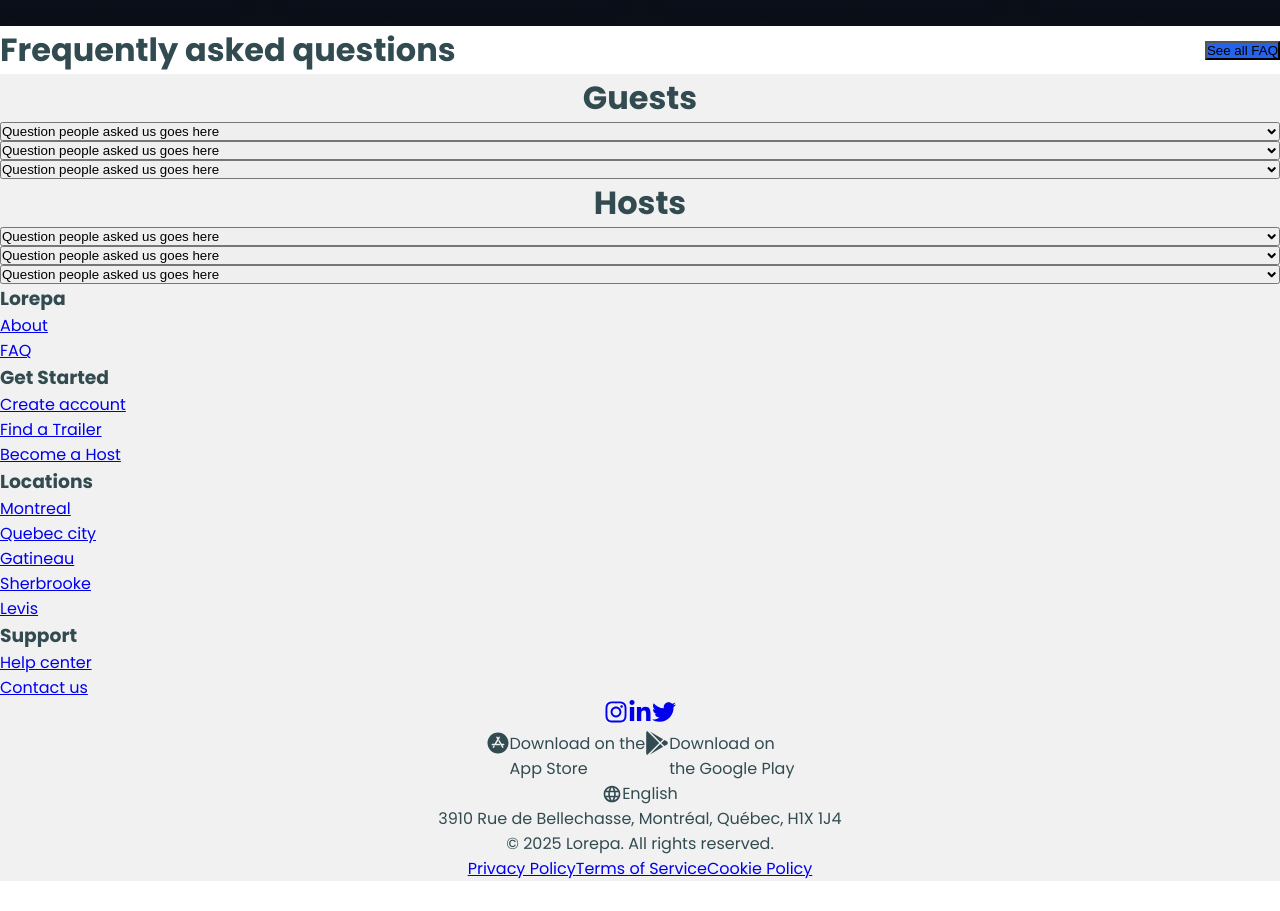
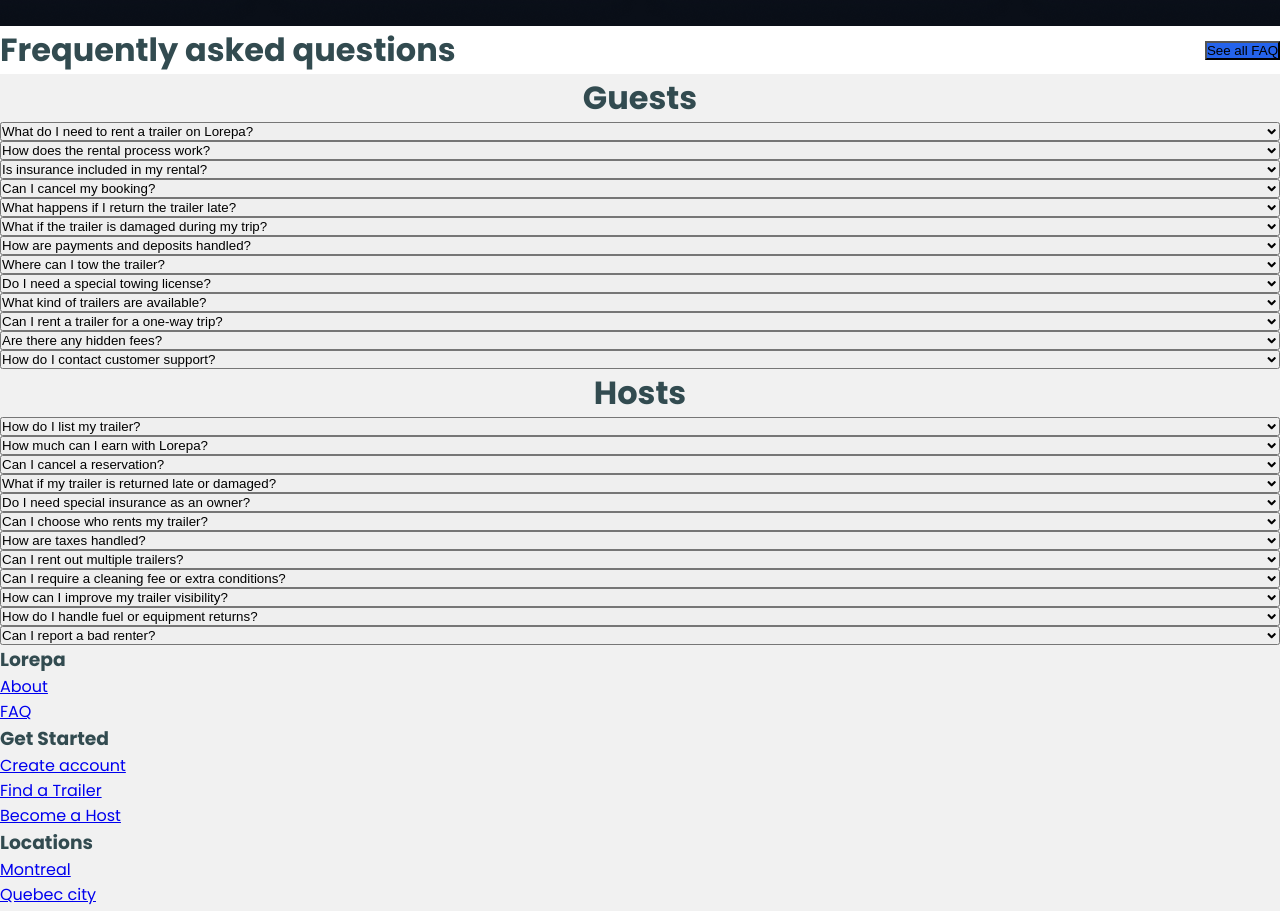
Before and after one commit to talha2224/lorepa, a React (Vite) app: page / in a window 1280 px wide. Shown: the part 3321-4232 px from the top of the page. Before the commit the page ends 4202 px from the top, so only its background shows below. Built offline with nearby package versions, Linux system fonts and the light colour scheme.

Commit message:
faqs added

```diff
--- a/constants/constant.js
+++ b/constants/constant.js
@@ -1,29 +1,120 @@
 export const guestFAQs = [
   {
-    question: "Question people asked us goes here",
-    answer: "Anim pariatur cliche reprehenderit, enim eiusmod high life accusamus terry richardson ad squid. 3 wolf moon officia aute, non cupidatat skateboard dolor brunch.S.Anim pariatur cliche reprehenderit, enim eiusmod high life accusamus terry richardson ad squid. 3 wolf moon officia aute, non cupidatat skateboard dolor brunch.S.Anim pariatur cliche reprehenderit, enim eiusmod high life accusamus terry richardson ad squid. 3 wolf moon officia aute, non cupidatat skateboard dolor brunch.S.Anim pariatur cliche reprehenderit, enim eiusmod high life accusamus terry richardson ad squid. 3 wolf moon officia aute, non cupidatat skateboard dolor brunch.S.",
+    question: "What do I need to rent a trailer on Lorepa?",
+    answer: "To rent a trailer, you must be at least 21 years old, hold a valid driver’s license, and provide proof of insurance (FAQ27). You will also need a verified Lorepa account.",
   },
   {
-    question: "Question people asked us goes here",
-    answer: "Anim pariatur cliche reprehenderit, enim eiusmod high life accusamus terry richardson ad squid. 3 wolf moon officia aute, non cupidatat skateboard dolor brunch.S.Anim pariatur cliche reprehenderit, enim eiusmod high life accusamus terry richardson ad squid. 3 wolf moon officia aute, non cupidatat skateboard dolor brunch.S.Anim pariatur cliche reprehenderit, enim eiusmod high life accusamus terry richardson ad squid. 3 wolf moon officia aute, non cupidatat skateboard dolor brunch.S.Anim pariatur cliche reprehenderit, enim eiusmod high life accusamus terry richardson ad squid. 3 wolf moon officia aute, non cupidatat skateboard dolor brunch.S.",
+    question: "How does the rental process work?",
+    answer: "You browse available trailers, send a request to the owner, and once approved, confirm your booking. A rental contract and inspection photos are generated automatically.",
   },
   {
-    question: "Question people asked us goes here",
-    answer: "Anim pariatur cliche reprehenderit, enim eiusmod high life accusamus terry richardson ad squid. 3 wolf moon officia aute, non cupidatat skateboard dolor brunch.S.Anim pariatur cliche reprehenderit, enim eiusmod high life accusamus terry richardson ad squid. 3 wolf moon officia aute, non cupidatat skateboard dolor brunch.S.Anim pariatur cliche reprehenderit, enim eiusmod high life accusamus terry richardson ad squid. 3 wolf moon officia aute, non cupidatat skateboard dolor brunch.S.Anim pariatur cliche reprehenderit, enim eiusmod high life accusamus terry richardson ad squid. 3 wolf moon officia aute, non cupidatat skateboard dolor brunch.S.",
+    question: "Is insurance included in my rental?",
+    answer: "No. You are required to provide valid auto insurance that covers towing. Additional optional protection may be offered during checkout.",
+  },
+  {
+    question: "Can I cancel my booking?",
+    answer: "Yes, you can cancel under the terms described in our cancellation policy. Refunds may vary depending on when the cancellation is made relative to the start date.",
+  },
+  {
+    question: "What happens if I return the trailer late?",
+    answer: "Late returns may incur a flat penalty fee, as outlined in the Terms of Use. Always notify the owner in case of delay to avoid disputes.",
+  },
+  {
+    question: "What if the trailer is damaged during my trip?",
+    answer: "You are responsible for any damage during the rental period. Damage costs may be deducted from your deposit or charged directly, depending on the severity and proof.",
+  },
+  {
+    question: "How are payments and deposits handled?",
+    answer: "Payments are processed securely through Stripe. A security deposit is held during the rental period and released within 7 days if no issues are reported.",
+  },
+  {
+    question: "Where can I tow the trailer?",
+    answer: "Most trailers can be towed within Canada. If cross-border travel (e.g., to the USA) is planned, check with the owner first and mention it in your request.",
+  },
+  {
+    question: "Do I need a special towing license?",
+    answer: "In most Canadian provinces, a standard Class 5 license is enough for small trailers. However, it's your responsibility to ensure you meet local requirements and that your vehicle is rated to tow the selected trailer.",
+  },
+  {
+    question: "What kind of trailers are available?",
+    answer: "Lorepa offers utility trailers, enclosed cargo trailers, car haulers, motorcycle trailers, and more. You can filter by category, size, or location.",
+  },
+  {
+    question: "Can I rent a trailer for a one-way trip?",
+    answer: "Most rentals are round-trip. If you need one-way rental, contact the owner directly or check listings with flexible return options.",
+  },
+  {
+    question: "Are there any hidden fees?",
+    answer: "No hidden fees. All charges are shown upfront. Some extras (e.g., cleaning, extra days, mileage overage) may be added if not respected.",
+  },
+  {
+    question: "How do I contact customer support?",
+    answer: "You can reach our support team via the chat feature on the app or website, or by email at support@lorepa.ca. Response time is typically under 24h.",
   },
 ];
 
 export const hostFAQs = [
   {
-    question: "Question people asked us goes here",
-    answer: "Anim pariatur cliche reprehenderit, enim eiusmod high life accusamus terry richardson ad squid. 3 wolf moon officia aute, non cupidatat skateboard dolor brunch.S.Anim pariatur cliche reprehenderit, enim eiusmod high life accusamus terry richardson ad squid. 3 wolf moon officia aute, non cupidatat skateboard dolor brunch.S.Anim pariatur cliche reprehenderit, enim eiusmod high life accusamus terry richardson ad squid. 3 wolf moon officia aute, non cupidatat skateboard dolor brunch.S.Anim pariatur cliche reprehenderit, enim eiusmod high life accusamus terry richardson ad squid. 3 wolf moon officia aute, non cupidatat skateboard dolor brunch.S.",
+    question: "How do I list my trailer?",
+    answer: "You can list your trailer by signing up, filling in key details (description, availability, pricing), uploading photos, and providing required documents (registration, insurance).",
   },
   {
-    question: "Question people asked us goes here",
-    answer: "Anim pariatur cliche reprehenderit, enim eiusmod high life accusamus terry richardson ad squid. 3 wolf moon officia aute, non cupidatat skateboard dolor brunch.S.Anim pariatur cliche reprehenderit, enim eiusmod high life accusamus terry richardson ad squid. 3 wolf moon officia aute, non cupidatat skateboard dolor brunch.S.Anim pariatur cliche reprehenderit, enim eiusmod high life accusamus terry richardson ad squid. 3 wolf moon officia aute, non cupidatat skateboard dolor brunch.S.Anim pariatur cliche reprehenderit, enim eiusmod high life accusamus terry richardson ad squid. 3 wolf moon officia aute, non cupidatat skateboard dolor brunch.S.",
+    question: "How much can I earn with Lorepa?",
+    answer: "You keep 85% of the rental price. The remaining 15% covers Lorepa’s service fee. Payouts are processed automatically via Stripe within 3–5 business days after the rental ends.",
   },
   {
-    question: "Question people asked us goes here",
-    answer: "Anim pariatur cliche reprehenderit, enim eiusmod high life accusamus terry richardson ad squid. 3 wolf moon officia aute, non cupidatat skateboard dolor brunch.S.Anim pariatur cliche reprehenderit, enim eiusmod high life accusamus terry richardson ad squid. 3 wolf moon officia aute, non cupidatat skateboard dolor brunch.S.Anim pariatur cliche reprehenderit, enim eiusmod high life accusamus terry richardson ad squid. 3 wolf moon officia aute, non cupidatat skateboard dolor brunch.S.Anim pariatur cliche reprehenderit, enim eiusmod high life accusamus terry richardson ad squid. 3 wolf moon officia aute, non cupidatat skateboard dolor brunch.S.",
+    question: "Can I cancel a reservation?",
+    answer: "Yes, but owners are allowed only 2 free cancellations every 6 months. After that, a $100 CAD penalty applies if the cancellation is within policy. Abuse of cancellations is subject to account review.",
+  },
+  {
+    question: "What if my trailer is returned late or damaged?",
+    answer: "You can report any issue via the platform within 24 hours. Lorepa can assist with deducting penalties or damage costs from the renter’s deposit.",
+  },
+  {
+    question: "Do I need special insurance as an owner?",
+    answer: "You must maintain valid trailer insurance. Lorepa does not provide direct coverage to owners. However, optional protection programs may be introduced in future.",
+  },
+  {
+    question: "Can I choose who rents my trailer?",
+    answer: "Yes. You can review the renter’s profile, documents, and ratings before a request. You are under no obligation to accept every booking.",
+  },
+  {
+    question: "How are taxes handled?",
+    answer: "You are responsible for reporting your earnings and managing your taxes. Lorepa may provide annual income summaries, but does not remit taxes on your behalf.",
+  },
+  {
+    question: "Can I rent out multiple trailers?",
+    answer: "Absolutely. Lorepa supports multiple listings per user. You can manage your fleet under one account and adjust availability per unit.",
+  },
+  {
+    question: "Can I require a cleaning fee or extra conditions?",
+    answer: "Yes. You may set your own rules (cleaning fees, towing restrictions, penalties for misuse), but they must be clearly disclosed in your listing.",
+  },
+  {
+    question: "How can I improve my trailer visibility?",
+    answer: "Use high-quality photos, detailed descriptions, fair pricing, and maintain a good response rate. Verified owners with good ratings appear higher in search results.",
+  },
+  {
+    question: "How do I handle fuel or equipment returns?",
+    answer: "You can specify in your listing whether fuel/equipment must be returned in the same condition. Always document the condition at pickup and return.",
+  },
+  {
+    question: "Can I report a bad renter?",
+    answer: "Yes. After the rental ends, you can leave a review and report any serious incident to Lorepa’s trust & safety team. Repeated abuse may result in renter bans.",
   },
 ];
+
+export const globalFAQs = [
+  {
+    question: "Who is responsible in case of accident or theft?",
+    answer: "Renters are liable for any damages or loss during the rental. In serious cases, police reports, insurance claims, and platform mediation may apply.",
+  },
+  {
+    question: "Does Lorepa offer insurance coverage?",
+    answer: "Currently, Lorepa does not directly offer insurance but may require proof of third-party coverage (FAQ27). Dedicated insurance options may be added soon.",
+  },
+  {
+    question: "Is Lorepa available in the USA?",
+    answer: "Lorepa is currently focused on Canada. Cross-border use is only allowed with owner consent and proper documentation.",
+  },
+];
--- a/src/pages/FaqPage.jsx
+++ b/src/pages/FaqPage.jsx
@@ -3,6 +3,7 @@
 import Footer from '../components/Footer';
 import { FaAngleDown, FaAngleUp } from 'react-icons/fa';
 import { motion, AnimatePresence } from 'framer-motion';
+import { guestFAQs, hostFAQs } from '../../constants/constant';
 
 // Animation Variants
 const fadeInUp = {
@@ -54,59 +55,6 @@
 const FaqPage = () => {
   const [activeTab, setActiveTab] = useState('Guests');
 
-  const guestFAQs = [
-    {
-      question: "Question people asked us goes here",
-      answer: "Anim pariatur cliche reprehenderit, enim eiusmod high life accusamus terry richardson ad squid...",
-    },
-    {
-      question: "How do I book a trailer?",
-      answer: "Booking a trailer is simple! Browse our listings, select your desired dates...",
-    },
-    {
-      question: "What if I need to cancel my booking?",
-      answer: "You can cancel your booking for a full refund up to 24 hours before it starts...",
-    },
-    {
-      question: "Is insurance included with the rental?",
-      answer: "Optional insurance is available for an additional fee...",
-    },
-    {
-      question: "What payment methods are accepted?",
-      answer: "We accept major credit cards and secure payment methods...",
-    },
-    {
-      question: "Can I pick up the trailer at any time?",
-      answer: "Pick-up times are arranged directly with the trailer owner after booking.",
-    },
-  ];
-
-  const hostFAQs = [
-    {
-      question: "Question people asked us goes here",
-      answer: "Anim pariatur cliche reprehenderit, enim eiusmod high life accusamus terry richardson ad squid...",
-    },
-    {
-      question: "How can I list my trailer for rent?",
-      answer: "Create an account, go to your dashboard, and use the 'Add listing' feature.",
-    },
-    {
-      question: "How do I get paid for rentals?",
-      answer: "Once a rental completes, funds are transferred to your bank securely.",
-    },
-    {
-      question: "What if my trailer gets damaged?",
-      answer: "Our protection plans cover a variety of damage cases—check terms for full coverage.",
-    },
-    {
-      question: "Can I set my own rental price?",
-      answer: "Yes, you have full control over your pricing.",
-    },
-    {
-      question: "How do I communicate with renters?",
-      answer: "We provide an in-app messaging system to chat with renters directly.",
-    },
-  ];
 
   const currentFAQs = activeTab === 'Guests' ? guestFAQs : hostFAQs;
 
--- a/src/pages/SingleTrailer.jsx
+++ b/src/pages/SingleTrailer.jsx
@@ -3,6 +3,7 @@
 import Navbar from '../components/Navbar'
 import { useNavigate } from 'react-router-dom';
 import { FaAngleDown, FaAngleUp } from 'react-icons/fa';
+import { guestFAQs, hostFAQs } from '../../constants/constant';
 
 const dummyTrailers = [
   {
@@ -229,35 +230,6 @@
   },
 ];
 
-const guestFAQs = [
-  {
-    question: "Question people asked us goes here",
-    answer: "Anim pariatur cliche reprehenderit, enim eiusmod high life accusamus terry richardson ad squid. 3 wolf moon officia aute, non cupidatat skateboard dolor brunch.S.Anim pariatur cliche reprehenderit, enim eiusmod high life accusamus terry richardson ad squid. 3 wolf moon officia aute, non cupidatat skateboard dolor brunch.S.Anim pariatur cliche reprehenderit, enim eiusmod high life accusamus terry richardson ad squid. 3 wolf moon officia aute, non cupidatat skateboard dolor brunch.S.Anim pariatur cliche reprehenderit, enim eiusmod high life accusamus terry richardson ad squid. 3 wolf moon officia aute, non cupidatat skateboard dolor brunch.S.",
-  },
-  {
-    question: "Question people asked us goes here",
-    answer: "Anim pariatur cliche reprehenderit, enim eiusmod high life accusamus terry richardson ad squid. 3 wolf moon officia aute, non cupidatat skateboard dolor brunch.S.Anim pariatur cliche reprehenderit, enim eiusmod high life accusamus terry richardson ad squid. 3 wolf moon officia aute, non cupidatat skateboard dolor brunch.S.Anim pariatur cliche reprehenderit, enim eiusmod high life accusamus terry richardson ad squid. 3 wolf moon officia aute, non cupidatat skateboard dolor brunch.S.Anim pariatur cliche reprehenderit, enim eiusmod high life accusamus terry richardson ad squid. 3 wolf moon officia aute, non cupidatat skateboard dolor brunch.S.",
-  },
-  {
-    question: "Question people asked us goes here",
-    answer: "Anim pariatur cliche reprehenderit, enim eiusmod high life accusamus terry richardson ad squid. 3 wolf moon officia aute, non cupidatat skateboard dolor brunch.S.Anim pariatur cliche reprehenderit, enim eiusmod high life accusamus terry richardson ad squid. 3 wolf moon officia aute, non cupidatat skateboard dolor brunch.S.Anim pariatur cliche reprehenderit, enim eiusmod high life accusamus terry richardson ad squid. 3 wolf moon officia aute, non cupidatat skateboard dolor brunch.S.Anim pariatur cliche reprehenderit, enim eiusmod high life accusamus terry richardson ad squid. 3 wolf moon officia aute, non cupidatat skateboard dolor brunch.S.",
-  },
-];
-
-const hostFAQs = [
-  {
-    question: "Question people asked us goes here",
-    answer: "Anim pariatur cliche reprehenderit, enim eiusmod high life accusamus terry richardson ad squid. 3 wolf moon officia aute, non cupidatat skateboard dolor brunch.S.Anim pariatur cliche reprehenderit, enim eiusmod high life accusamus terry richardson ad squid. 3 wolf moon officia aute, non cupidatat skateboard dolor brunch.S.Anim pariatur cliche reprehenderit, enim eiusmod high life accusamus terry richardson ad squid. 3 wolf moon officia aute, non cupidatat skateboard dolor brunch.S.Anim pariatur cliche reprehenderit, enim eiusmod high life accusamus terry richardson ad squid. 3 wolf moon officia aute, non cupidatat skateboard dolor brunch.S.",
-  },
-  {
-    question: "Question people asked us goes here",
-    answer: "Anim pariatur cliche reprehenderit, enim eiusmod high life accusamus terry richardson ad squid. 3 wolf moon officia aute, non cupidatat skateboard dolor brunch.S.Anim pariatur cliche reprehenderit, enim eiusmod high life accusamus terry richardson ad squid. 3 wolf moon officia aute, non cupidatat skateboard dolor brunch.S.Anim pariatur cliche reprehenderit, enim eiusmod high life accusamus terry richardson ad squid. 3 wolf moon officia aute, non cupidatat skateboard dolor brunch.S.Anim pariatur cliche reprehenderit, enim eiusmod high life accusamus terry richardson ad squid. 3 wolf moon officia aute, non cupidatat skateboard dolor brunch.S.",
-  },
-  {
-    question: "Question people asked us goes here",
-    answer: "Anim pariatur cliche reprehenderit, enim eiusmod high life accusamus terry richardson ad squid. 3 wolf moon officia aute, non cupidatat skateboard dolor brunch.S.Anim pariatur cliche reprehenderit, enim eiusmod high life accusamus terry richardson ad squid. 3 wolf moon officia aute, non cupidatat skateboard dolor brunch.S.Anim pariatur cliche reprehenderit, enim eiusmod high life accusamus terry richardson ad squid. 3 wolf moon officia aute, non cupidatat skateboard dolor brunch.S.Anim pariatur cliche reprehenderit, enim eiusmod high life accusamus terry richardson ad squid. 3 wolf moon officia aute, non cupidatat skateboard dolor brunch.S.",
-  },
-];
 
 const AccordionItem = ({ question, answer }) => {
   const [isOpen, setIsOpen] = useState(false);
```
